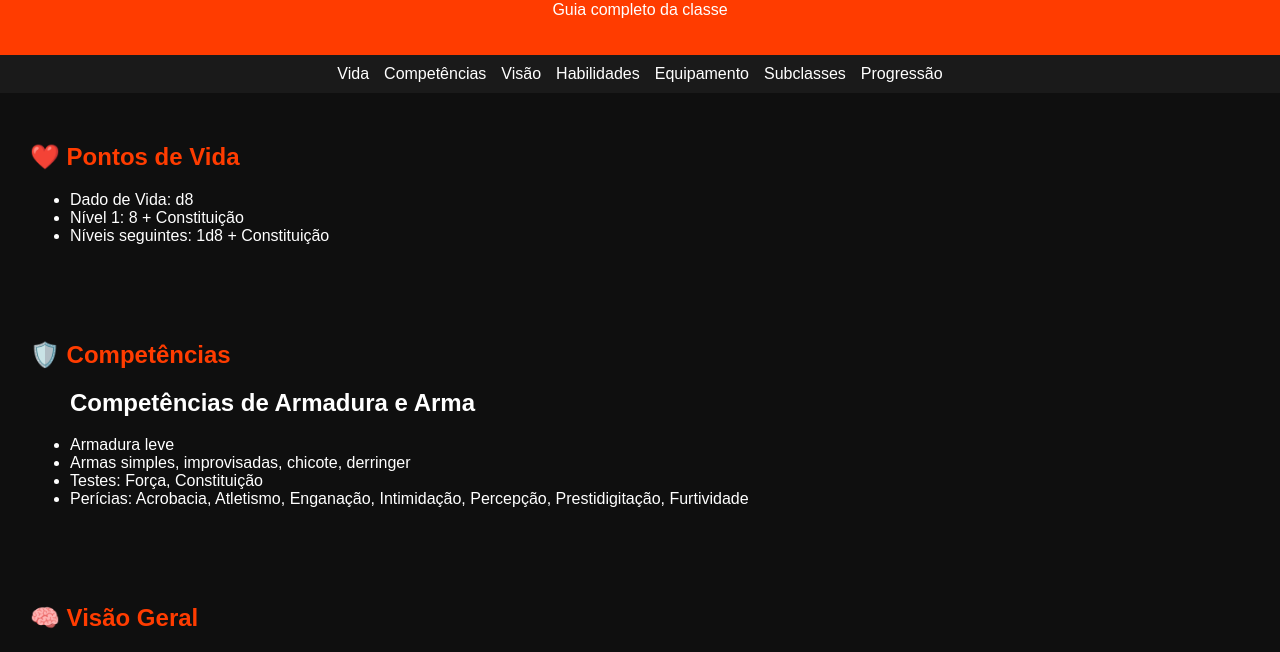
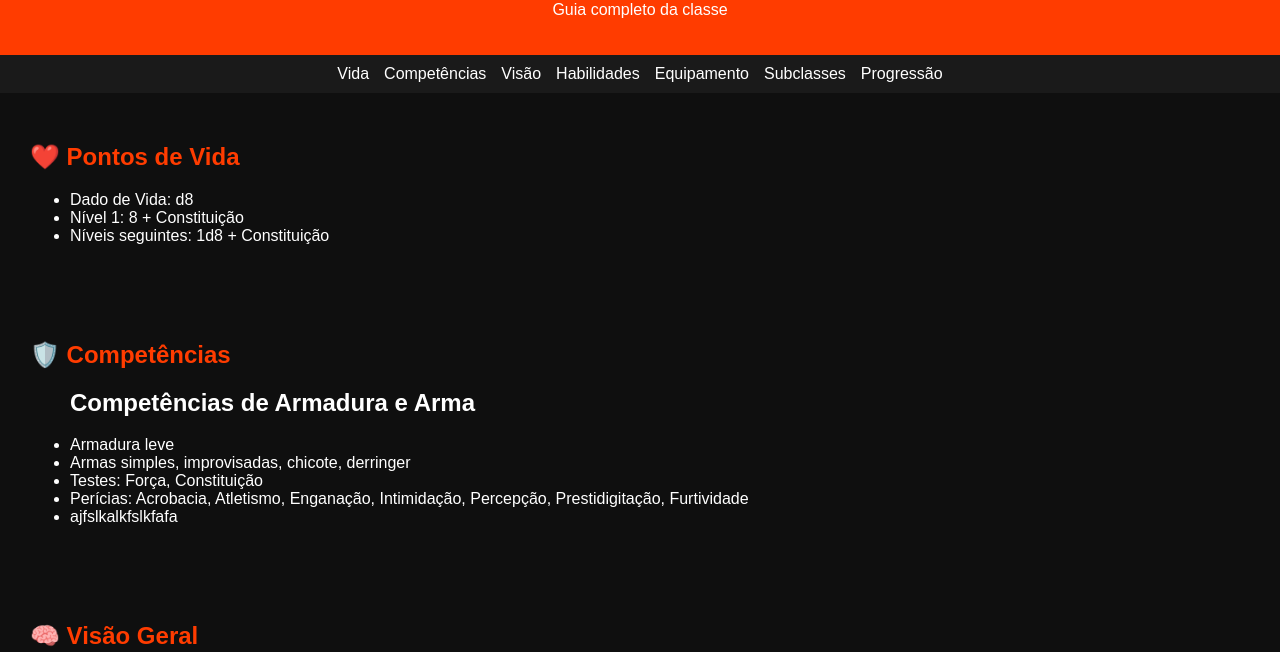
Before and after one commit to victordiniz-dev/meu-site-teste, a plain HTML site: page index.html in a window 1280 px wide. Shown: the part 118-770 px from the top of the page. Drawn offline with Linux system fonts and the light colour scheme.

Commit message:
Update index.html

```diff
--- a/index.html
+++ b/index.html
@@ -42,6 +42,7 @@ fasfasffaf
 <li>Armas simples, improvisadas, chicote, derringer</li>
 <li>Testes: Força, Constituição</li>
 <li>Perícias: Acrobacia, Atletismo, Enganação, Intimidação, Percepção, Prestidigitação, Furtividade</li>
+<li>ajfslkalkfslkfafa</li>
 </ul>
 </section>
 
```
